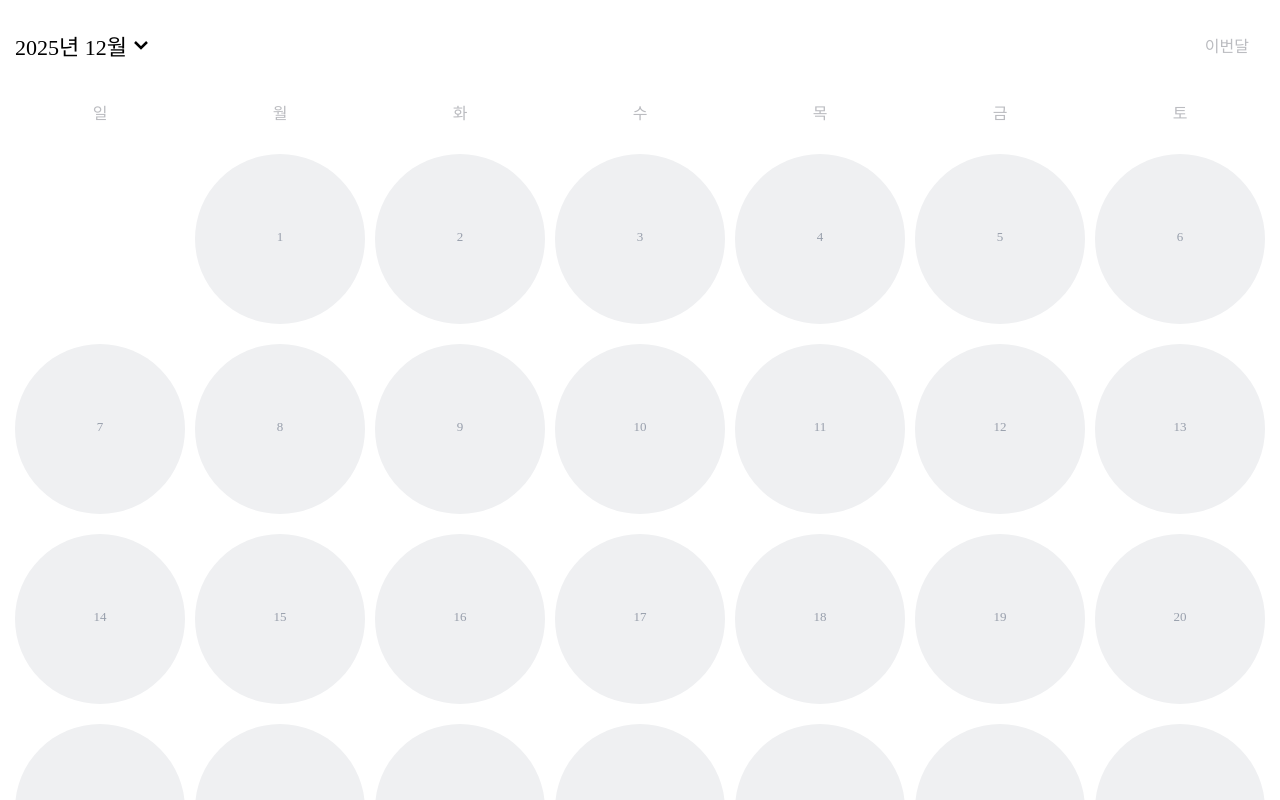
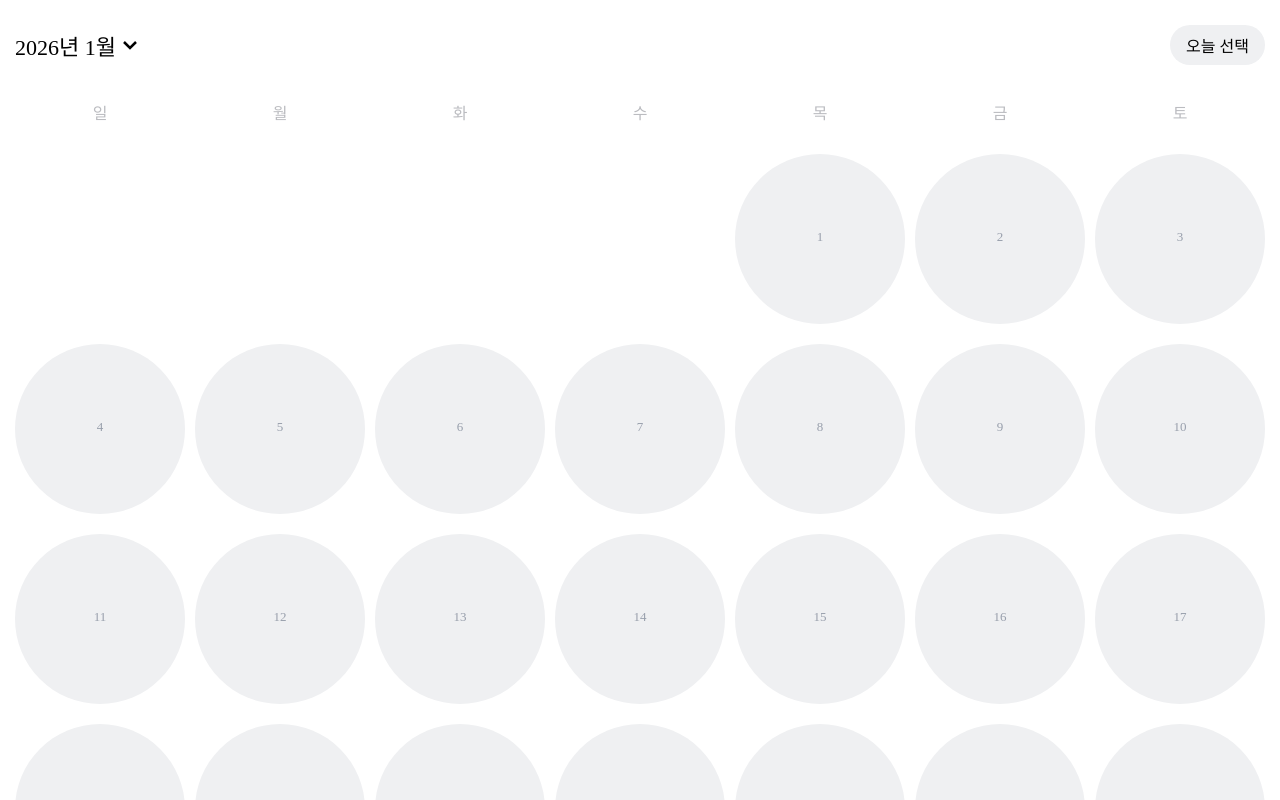
Before and after one commit to DaHeeO/moveOn, a React (Vite) app: page / in a window 1280 px wide. Built offline with nearby package versions, Linux system fonts and the light colour scheme; the HTML template or start-up script is replaced by a standard one; a web font is replaced by a local one.

Commit message:
feat: 날짜 선택 기능추가

```diff
--- a/src/components/calendars/CalendarBoard.tsx
+++ b/src/components/calendars/CalendarBoard.tsx
@@ -3,13 +3,13 @@ import CalendarItem from './CalendarItem';
 
 interface Props {
     pivotDate: string;
-    updatePivotDate: () => void;
+    updatePivotDate: (selectedDate: number) => void;
 }
 
 const CalendarBoard = ({ pivotDate, updatePivotDate }: Props) => {
     const daysOfWeek = ['일', '월', '화', '수', '목', '금', '토'];
 
-    const [year, month, day] = pivotDate.split('-').map(Number);
+    const [year, month, currentDate] = pivotDate.split('-').map(Number);
 
     // 0: sun, 1: mon, ...
     const firstDayOfMonth = new Date(year, month - 1, 1).getDay();
@@ -28,6 +28,11 @@ const CalendarBoard = ({ pivotDate, updatePivotDate }: Props) => {
         daysrender.push(i);
     }
 
+    const handleDateClick = (selectedDate: number) => {
+        if (selectedDate <= 0) return;
+        updatePivotDate(selectedDate);
+    };
+
     return (
         <div className="CalendarBoard">
             <div className="days-wrapper">
@@ -37,7 +42,7 @@ const CalendarBoard = ({ pivotDate, updatePivotDate }: Props) => {
             </div>
             <div className="calendar-grid">
                 {daysrender.map((day) => {
-                    return <CalendarItem key={day} day={day} />;
+                    return <CalendarItem key={day} day={day} handleDateClick={() => handleDateClick(day)} />;
                 })}
             </div>
         </div>
--- a/src/components/calendars/CalendarHeader.tsx
+++ b/src/components/calendars/CalendarHeader.tsx
@@ -7,22 +7,22 @@ import ChevronDown from '../../assets/ChevronDown';
 import ChevronRight from '../../assets/ChevronRight';
 import X from '../../assets/X';
 import ChevronLeft from '../../assets/ChevronLeft';
-import { getFormattedMonth } from '../../utils/diaryFileter';
+import { getFormattedDate, getFormattedMonth } from '../../utils/diaryFileter';
 
 interface Props {
     todayRef: Date;
-    viewMonth: string;
+    pivotDate: string;
     updateViewMonth: (viewMonth: string) => void;
 }
 
 const MONTHS_OF_YEAR = Array.from({ length: 12 }, (_, i) => i + 1);
 
-const CalendarHeader = ({ todayRef, viewMonth, updateViewMonth }: Props) => {
+const CalendarHeader = ({ todayRef, pivotDate, updateViewMonth }: Props) => {
     const { isOpen, open, close } = useModal();
-
+    const viewMonth = pivotDate.slice(0, 7);
     const [currentYear, currentMonth] = viewMonth.split('-').map(Number);
     const [viewYear, setViewYear] = useState(currentYear);
-    const isCurrentMonth = currentMonth === todayRef.getMonth() + 1 && currentYear === todayRef.getFullYear();
+    const isToday = pivotDate === getFormattedDate(todayRef);
 
     const handleModalOpen = () => {
         setViewYear(currentYear);
@@ -34,8 +34,9 @@ const CalendarHeader = ({ todayRef, viewMonth, updateViewMonth }: Props) => {
         setViewYear(currentYear);
     };
 
+    // 지금은 월만 이동하는 로직 오늘 객체로 날짜까지 변경할 수 있게
     const setToday = () => {
-        if (isCurrentMonth) return;
+        if (isToday) return;
         updateViewMonth(getFormattedMonth(todayRef));
     };
 
@@ -45,8 +46,8 @@ const CalendarHeader = ({ todayRef, viewMonth, updateViewMonth }: Props) => {
                 <p>{`${currentYear}년 ${currentMonth}월`}</p>
                 <ChevronDown />
             </div>
-            <button onClick={setToday} className={`today-btn ${isCurrentMonth ? '' : 'highlight'}`}>
-                이번달
+            <button onClick={setToday} className={`today-btn ${isToday ? '' : 'highlight'}`}>
+                오늘 선택
             </button>
 
             <ModalWrapper isOpen={isOpen}>
--- a/src/components/calendars/CalendarItem.tsx
+++ b/src/components/calendars/CalendarItem.tsx
@@ -1,7 +1,15 @@
 import './CalendarItem.css';
 
-const CalendarItem = ({ day }: { day: number }) => {
-    return <div className={`CalendarItem ${day <= 0 ? 'empty' : ''}`}>{day > 0 && <p>{day}</p>}</div>;
+interface Props {
+    day: number;
+    handleDateClick: (day: number) => void;
+}
+const CalendarItem = ({ day, handleDateClick }: Props) => {
+    return (
+        <div className={`CalendarItem ${day <= 0 ? 'empty' : ''}`} onClick={() => day > 0 && handleDateClick(day)}>
+            {day > 0 && <p>{day}</p>}
+        </div>
+    );
 };
 
 export default CalendarItem;
--- a/src/pages/Calendar.tsx
+++ b/src/pages/Calendar.tsx
@@ -7,7 +7,8 @@ import DiaryPreview from '../components/calendars/DiaryPreview';
 
 const Calendar = () => {
     const data = useContext(DiaryStateContext);
-    const [pivotDate, setPivotDate] = useState(getFormattedDate(new Date()));
+    // const [pivotDate, setPivotDate] = useState(getFormattedDate(new Date()));
+    const [pivotDate, setPivotDate] = useState(getFormattedDate(new Date('2026-01-31')));
     // header 부분에서 관리하는 년, 월 을 담은 viewMonth
     const viewMonth = pivotDate.slice(0, 7);
     const todayRef = useRef(new Date());
@@ -20,19 +21,26 @@ const Calendar = () => {
         return getSelectedDiary(monthlyDate, pivotDate);
     }, [pivotDate]);
 
-    // header에서 관리하는 로직
+    // CalendarHeader에서 관리하는 로직
     const updateViewMonth = (nextMonth: string) => {
-        const day = pivotDate.split('-')[2];
-        // safeday 로직 필요!!!!!!!!!!!!!!!!!
+        const [year, month] = nextMonth.split('-').map(Number);
+        const currentDate = parseInt(pivotDate.split('-')[2]);
+        const maxdayInMonth = new Date(year, month, 0).getDate();
+        console.log(maxdayInMonth);
+        const adjustedDate = currentDate > maxdayInMonth ? maxdayInMonth : currentDate;
+        const formattedDate = String(adjustedDate).padStart(2, '0');
 
-        setPivotDate(`${nextMonth}-${day}`);
+        setPivotDate(`${nextMonth}-${formattedDate}`);
     };
 
-    const updatePivotDate = () => {};
+    const updatePivotDate = (selectedDate: number) => {
+        const [year, month] = pivotDate.split('-').map(Number);
+        setPivotDate(getFormattedDate(new Date(year, month - 1, selectedDate)));
+    };
 
     return (
         <div style={{ display: 'flex', flexDirection: 'column', flex: 1, width: '100%' }}>
-            <CalendarHeader todayRef={todayRef.current} viewMonth={viewMonth} updateViewMonth={updateViewMonth} />
+            <CalendarHeader todayRef={todayRef.current} pivotDate={pivotDate} updateViewMonth={updateViewMonth} />
             <CalendarBoard pivotDate={pivotDate} updatePivotDate={updatePivotDate} />
             <DiaryPreview selectedDiary={selectedDiary} pivotDate={pivotDate} />
         </div>
```
